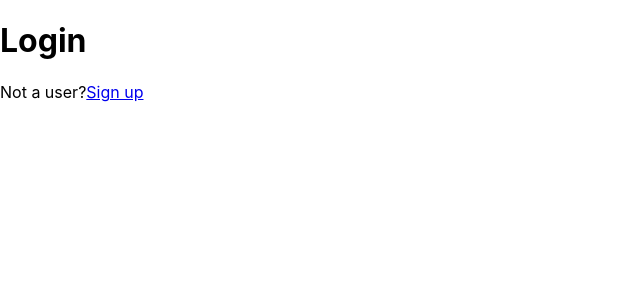
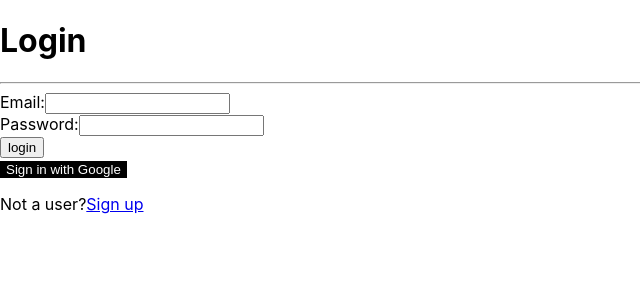
Before and after one commit to JAlexMartinez13/firebase-auth, a React (Create React App) app: page / in a window 1280 px wide. Shown: the top 300 px of the page, without its empty margins (0-640 px from the left). Built offline with nearby package versions, Linux system fonts and the light colour scheme.

Commit message:
added login and signup with google/email using firebase

```diff
--- a/package.json
+++ b/package.json
@@ -6,6 +6,7 @@
     "@testing-library/jest-dom": "^5.16.2",
     "@testing-library/react": "^12.1.3",
     "@testing-library/user-event": "^13.5.0",
+    "firebase": "^9.6.6",
     "react": "^17.0.2",
     "react-dom": "^17.0.2",
     "react-router-dom": "^6.2.1",
--- a/src/App.js
+++ b/src/App.js
@@ -7,13 +7,17 @@ import Welcome from './scenes/Welcome';
 
 function App() {
   const [user, setUser] = useState();
+
   return (
    <Routes>
-     <Route path='/login' element={<Login />}/>
-     <Route path='/signup' element={<Signup />}/>
-     <Route path='/' element={user ? <Welcome /> : <Login/>}/>
+     <Route path='/login' element={<Login setUser={
+       setUser}/>}/>
+     <Route path='/signup' element={<Signup setUser={setUser} />}/>
+     <Route path='/' element={user ? <Welcome user={user}/> : <Login setUser={
+       setUser}/>}/>
    </Routes>
   );
 }
 
+
 export default App;
--- /dev/null
+++ b/src/ConnectAuth.js
@@ -0,0 +1,17 @@
+// Import the functions you need from the SDKs you need
+import { initializeApp } from "firebase/app";
+// TODO: Add SDKs for Firebase products that you want to use
+// https://firebase.google.com/docs/web/setup#available-libraries
+
+// Your web app's Firebase configuration
+const firebaseConfig = {
+  apiKey: "AIzaSyCWtu9ZJKpG0n8QYnpxmQUwNqRljXWRZtA",
+  authDomain: "fir-auth-am.firebaseapp.com",
+  projectId: "fir-auth-am",
+  storageBucket: "fir-auth-am.appspot.com",
+  messagingSenderId: "814744383835",
+  appId: "1:814744383835:web:9257cfc97f605435606a7e"
+};
+
+// Initialize Firebase
+export const app = initializeApp(firebaseConfig);
--- a/src/scenes/Login.js
+++ b/src/scenes/Login.js
@@ -1,10 +1,55 @@
-import { Link } from "react-router-dom";
+import { useState } from "react";
+import { Link, useNavigate } from "react-router-dom";
+import { getAuth, signInWithEmailAndPassword, GoogleAuthProvider, signInWithPopup } from 'firebase/auth';
+import { app } from '../ConnectAuth';
 
-
-export default function Login(){
+export default function Login({ setUser }){
+    const [email, setEmail] = useState('');
+    const [password, setPassword] = useState('');
+    const navigate = useNavigate();
+    const provider = new GoogleAuthProvider();
+    const auth = getAuth(app)
+    const handleFormSubmit = (e)=> {
+        e.preventDefault();
+        signInWithEmailAndPassword(auth, email, password)
+        .then(result => {
+           setUser(result.user)
+           navigate('/')
+        })
+        .catch(alert)
+    }
+    const handleGoogleLogin = () => {
+        signInWithPopup(auth, provider)
+        .then(result => {
+            setUser(result.user)
+            navigate('/')
+         })
+         .catch(alert)
+    }
     return (
         <>
         <h1>Login</h1>
+        <hr />
+        <form onSubmit={handleFormSubmit}>
+            <label>Email:
+                 <input type='email' value={email}
+                 onChange={e =>  setEmail(e.target.value)}/>
+                 </label>
+            <br />
+            <label>Password:
+                 <input type='password' value={password}
+                   onChange={e =>  setPassword(e.target.value)}/>
+                   </label>
+            <br />
+            <input type='submit' value='login'/>
+        </form>
+        <button
+        onClick={handleGoogleLogin}
+          style={{
+            backgroundColor:'black',
+            color:'white',
+            border:'none'}}>
+            Sign in with Google</button>
         <p>Not a user?<Link to='/signup'>Sign up</Link></p>
         </>
     )
--- a/src/scenes/Signup.js
+++ b/src/scenes/Signup.js
@@ -1,24 +1,55 @@
 import { useState } from "react";
-import { Link } from "react-router-dom";
+import { Link, useNavigate } from "react-router-dom";
+import { getAuth, createUserWithEmailAndPassword, GoogleAuthProvider, signInWithPopup } from 'firebase/auth';
+import { app } from '../ConnectAuth';
 
-export default function Signup(){
-    const [email, setEmail] = useState('')
-    const [password, setPassword] = useState('')
+export default function Signup({ setUser }){
+    const [email, setEmail] = useState('');
+    const [password, setPassword] = useState('');
+    const navigate = useNavigate();
+    const provider = new GoogleAuthProvider();
+    const auth = getAuth(app)
     const handleFormSubmit = (e)=> {
         e.preventDefault();
-        alert(`Trying to sign-up as ${email}`)
+        createUserWithEmailAndPassword(auth, email, password)
+        .then(result => {
+           setUser(result.user)
+           navigate('/')
+        })
+        .catch(alert)
+    }
+    const handleGoogleLogin = () => {
+        signInWithPopup(auth, provider)
+        .then(result => {
+            setUser(result.user)
+            navigate('/')
+         })
+         .catch(alert)
     }
     return (
         <>
         <h1>Signup</h1>
         <hr />
         <form onSubmit={handleFormSubmit}>
-            <label>Email: <input onChange={e =>  setEmail(e.target.value)} placeholder="email" value={email} type='email'/></label>
+            <label>Email:
+                 <input type='email' value={email}
+                 onChange={e =>  setEmail(e.target.value)}/>
+                 </label>
             <br />
-            <label>Password: <input onChange={e =>  setPassword(e.target.value)}placeholder="password" value={password} type='password'/></label>
+            <label>Password:
+                 <input type='password' value={password}
+                   onChange={e =>  setPassword(e.target.value)}/>
+                   </label>
             <br />
             <input type='submit' value='Sign up'/>
         </form>
+        <button
+        onClick={handleGoogleLogin}
+          style={{
+            backgroundColor:'black',
+            color:'white',
+            border:'none'}}>
+            Sign in with Google</button>
         <p>Already a user?<Link to='/login'>Login</Link></p>
         </>
     )
--- a/src/scenes/Welcome.js
+++ b/src/scenes/Welcome.js
@@ -1,7 +1,13 @@
-export default function Welcome(){
+
+
+export default function Welcome( {user} ){
+      //email, displayName, photoURL
     return (
-        <>
+    <>
         <h1>Welcome</h1>
-        </>
+        <h2>{user.displayName || user.email}</h2>
+        {user.photoURL && <img src={user.photoURL}
+        alt="Profile pic of logged-in user"/>}
+    </>
     )
 }
```
Also changed, not shown: 1 other file (tests, documents, lock files or other folders).
